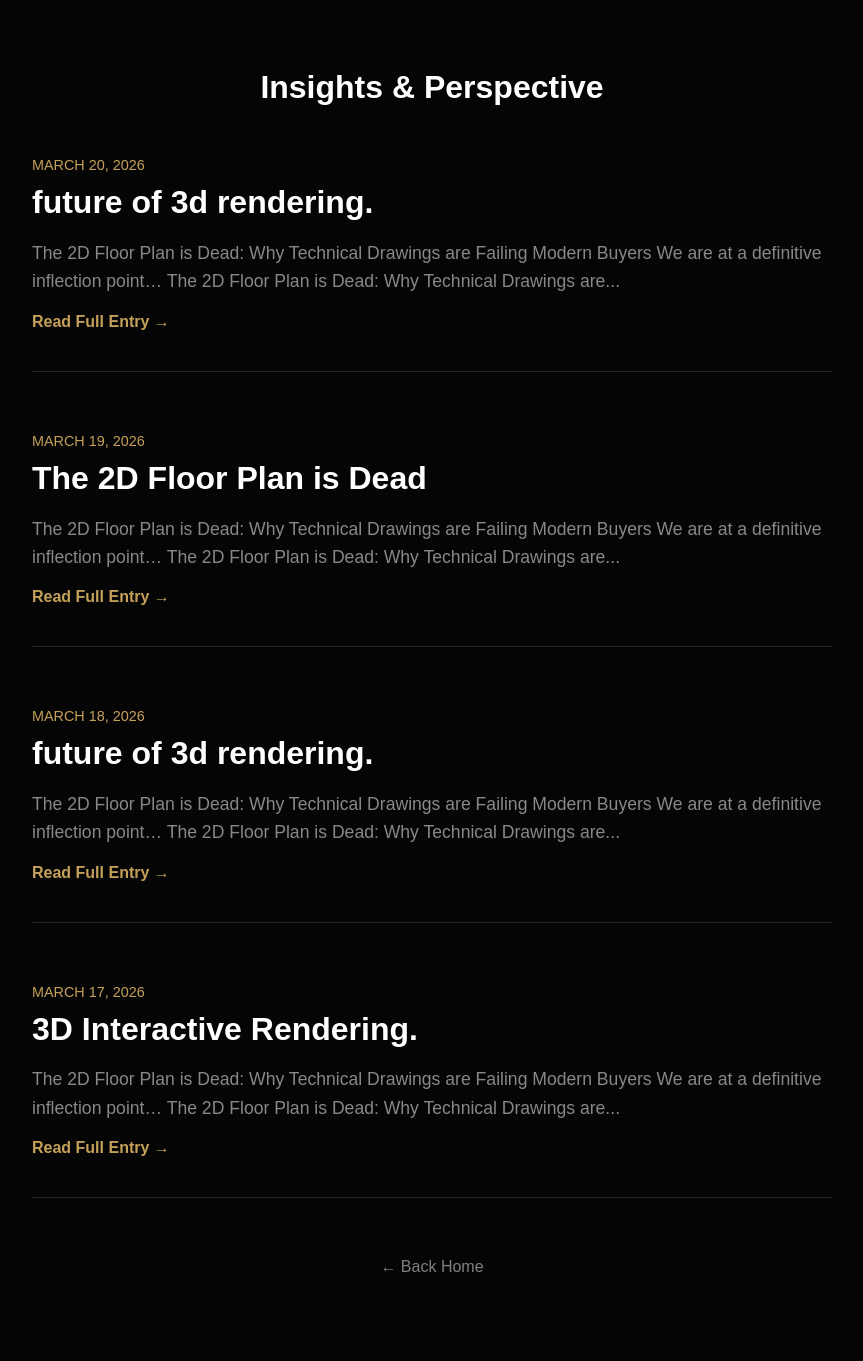
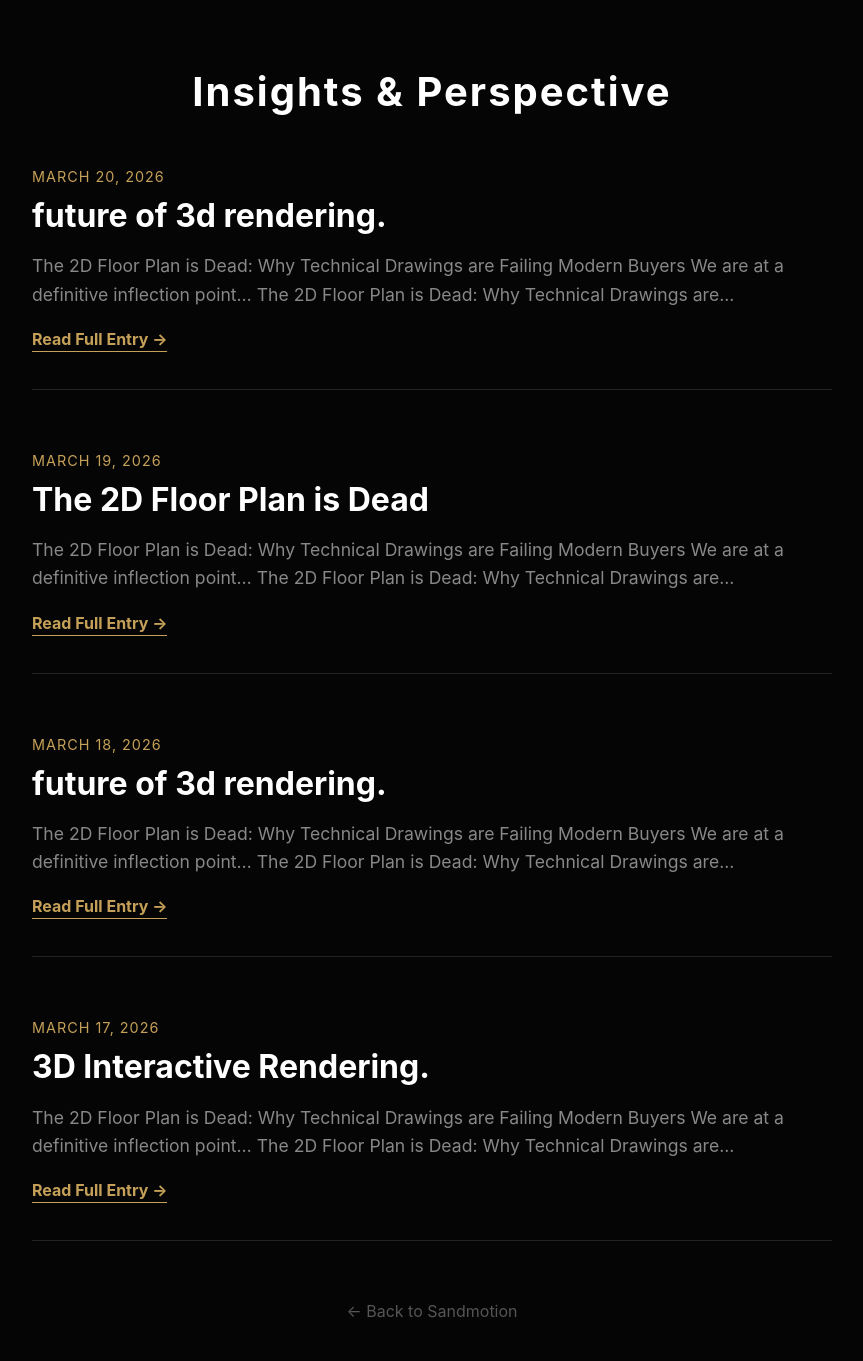
Before and after one commit to sandmotions-create/sandmotion-site, a Jekyll site: the page built from blog/index.html, in a window 1280 px wide. Shown: the whole page, without its empty margins (208-1071 px from the left). Built offline with Jekyll 4.4.1, drawn with Linux system fonts in a browser that asks for light colours; before the commit the page ends 1340 px from its top, so only the background shows below that.

Commit message:
Add files via upload

```diff
--- a/blog/index.html
+++ b/blog/index.html
@@ -2,23 +2,29 @@
 layout: null
 ---
 <!DOCTYPE html>
-<html>
+<html lang="en">
 <head>
+    <meta charset="UTF-8">
+    <meta name="viewport" content="width=device-width, initial-scale=1.0">
     <title>Insights & Perspective | Sandmotion</title>
     <style>
-        body { background: #050505; color: white; font-family: sans-serif; padding: 40px; }
+        body { background: #050505; color: white; font-family: 'Inter', sans-serif; padding: 40px; margin: 0; }
         .container { max-width: 800px; margin: 0 auto; }
+        h1 { text-align: center; font-size: 2.5rem; margin-bottom: 50px; letter-spacing: 2px; }
+        .blog-list { list-style: none; padding: 0; }
         .blog-item { margin-bottom: 60px; border-bottom: 1px solid #222; padding-bottom: 40px; }
-        .blog-date { color: #c5a059; font-size: 0.9rem; text-transform: uppercase; }
+        .blog-date { color: #c5a059; font-size: 0.9rem; text-transform: uppercase; letter-spacing: 1px; }
         .blog-title { display: block; font-size: 2rem; color: white; text-decoration: none; margin: 10px 0; font-weight: bold; }
-        .blog-excerpt { color: #888; font-size: 1.1rem; line-height: 1.6; }
-        .read-more { color: #c5a059; text-decoration: none; font-weight: bold; }
+        .blog-title:hover { color: #c5a059; }
+        .blog-excerpt { color: #888; font-size: 1.1rem; line-height: 1.6; margin-bottom: 20px; }
+        .read-more { color: #c5a059; text-decoration: none; font-weight: bold; border-bottom: 1px solid #c5a059; padding-bottom: 2px; }
+        .back-home { display: block; text-align: center; margin-top: 50px; color: #555; text-decoration: none; }
     </style>
 </head>
 <body>
     <div class="container">
-        <h1 style="text-align: center; margin-bottom: 50px;">Insights & Perspective</h1>
-        <ul style="list-style: none; padding: 0;">
+        <h1>Insights & Perspective</h1>
+        <ul class="blog-list">
           {% for post in site.posts %}
             <li class="blog-item">
               <span class="blog-date">{{ post.date | date: "%B %d, %Y" }}</span>
@@ -28,7 +34,7 @@ layout: null
             </li>
           {% endfor %}
         </ul>
-        <p style="text-align: center;"><a href="/" style="color: gray; text-decoration: none;">← Back Home</a></p>
+        <a href="/" class="back-home">← Back to Sandmotion</a>
     </div>
 </body>
 </html>
```
